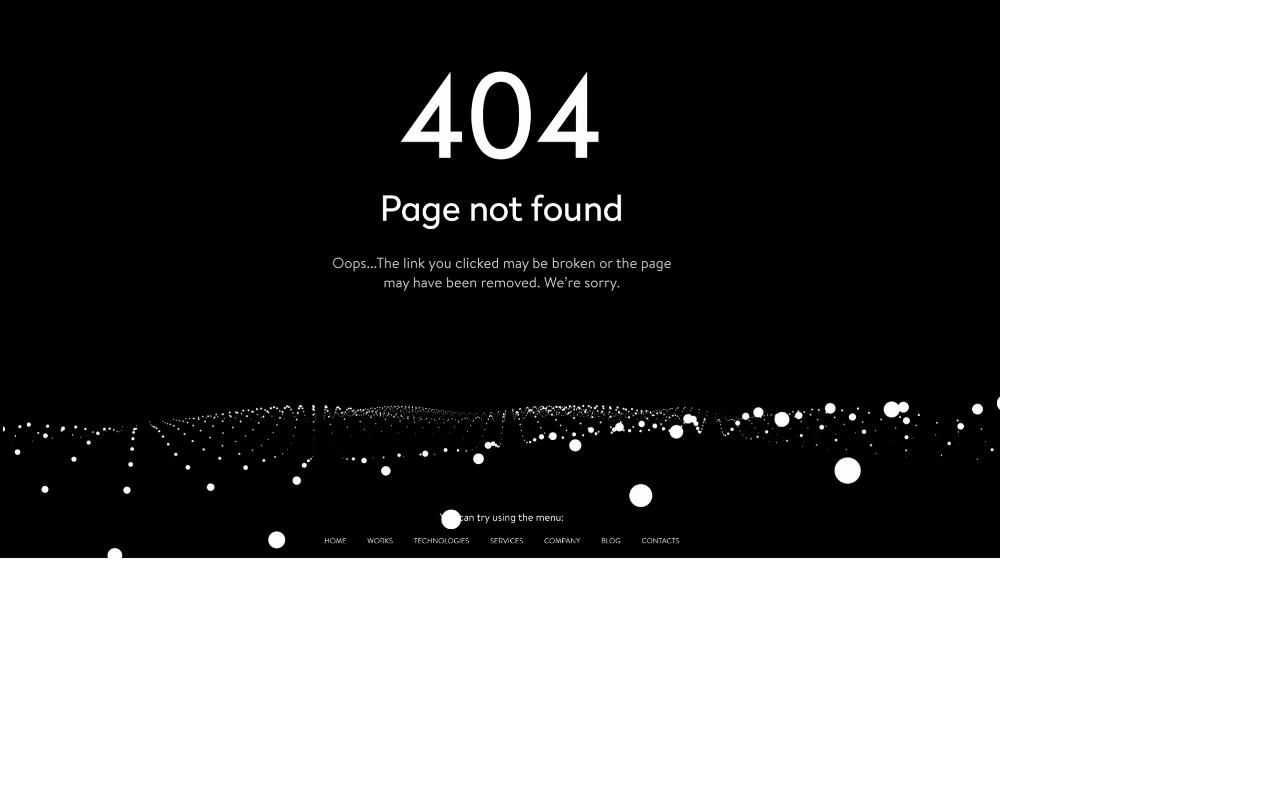
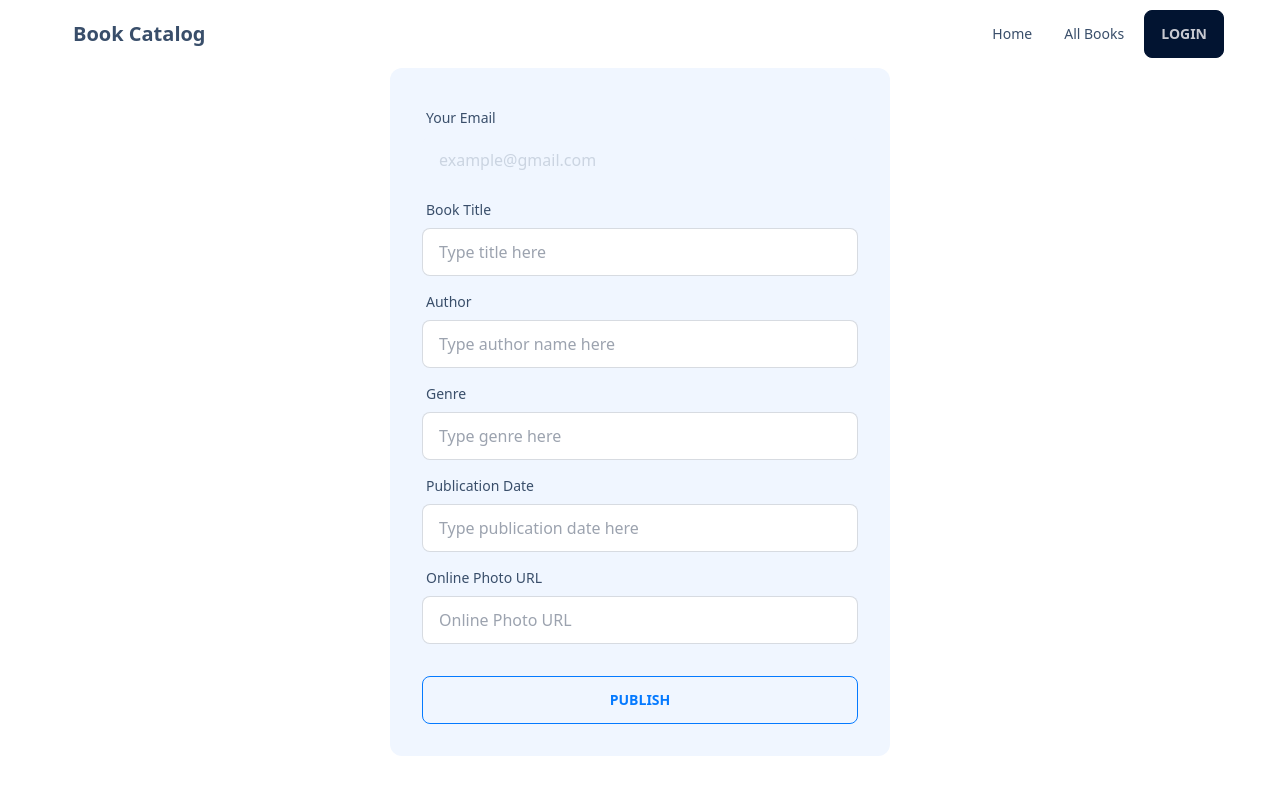
Before and after one commit to zillurahman10/book-catalog, a React (Vite) app: page /editbook/1 in a window 1280 px wide. Shown: the top 794 px of the page. Built offline with nearby package versions, Linux system fonts and the light colour scheme; no server answers.

Commit message:
Some files are changed

```diff
--- a/src/Shared/Header.tsx
+++ b/src/Shared/Header.tsx
@@ -14,9 +14,6 @@ const Header = () => {
       </li>
       <li>
         <Link to="/allbooks">All Books</Link>
-      </li>
-      <li>
-        <a>Item 1</a>
       </li>
     </>
   );
@@ -48,7 +45,7 @@ const Header = () => {
               {menuItems}
             </ul>
           </div>
-          <a className="btn btn-ghost normal-case text-xl">daisyUI</a>
+          <a className="btn btn-ghost normal-case text-xl">Book Catalog</a>
         </div>
 
         <div className="navbar-end">
--- a/src/pages/AddBook/AddBook.tsx
+++ b/src/pages/AddBook/AddBook.tsx
@@ -11,7 +11,7 @@ const AddBook = () => {
 
     const email = e.target.email.value;
     const title = e.target.title.value;
-    const authorName = e.target.author.value;
+    const author = e.target.author.value;
     const genre = e.target.genre.value;
     const publicationDate = e.target.publicationDate.value;
     const reviews = [];
@@ -20,7 +20,7 @@ const AddBook = () => {
     const data = {
       email,
       title,
-      authorName,
+      author,
       genre,
       publicationDate,
       reviews,
--- a/src/pages/AllBooks/AllBooks.tsx
+++ b/src/pages/AllBooks/AllBooks.tsx
@@ -22,7 +22,9 @@ const AllBooks = () => {
 
   if (isLoading) {
     return (
-      <span className="loading loading-dots loading-lg text-center"></span>
+      <div className="flex justify-center items-center h-screen">
+        <span className="loading loading-spinner loading-lg"></span>
+      </div>
     );
   }
 
--- a/src/pages/BookDetail/BookDetail.tsx
+++ b/src/pages/BookDetail/BookDetail.tsx
@@ -1,5 +1,5 @@
 import React from "react";
-import { useParams } from "react-router-dom";
+import { Link, useParams } from "react-router-dom";
 import {
   useDeleteBookMutation,
   useGetSingleBooksQuery,
@@ -22,7 +22,10 @@ const BookDetail = () => {
     return <span className="loading loading-ring loading-lg"></span>;
   }
 
-  const handlePostReview = (e) => {
+  const handlePostReview = (e: {
+    preventDefault: () => void;
+    target: { review: { value: any } };
+  }) => {
     e.preventDefault();
 
     const review = e.target.review.value;
@@ -57,7 +60,12 @@ const BookDetail = () => {
               </p>
               {user?.email === data?.email ? (
                 <>
-                  <button className="btn btn-primary mr-5">Edit</button>
+                  <Link
+                    to={`/editbook/${data?._id}`}
+                    className="btn btn-primary mr-5"
+                  >
+                    Edit
+                  </Link>
                   <button className="btn btn-error">Delete</button>
                 </>
               ) : (
@@ -66,9 +74,12 @@ const BookDetail = () => {
                     className="tooltip"
                     data-tip="You are not the creator of this book so you cannot edit this book"
                   >
-                    <button className="btn btn-primary mr-5 btn-disabled">
+                    <Link
+                      to={`/editbooks/${data?._id}`}
+                      className="btn btn-primary mr-5 btn-disabled"
+                    >
                       Edit
-                    </button>
+                    </Link>
                   </div>
                   <div
                     className="tooltip"
--- a/src/pages/CreateAccount/Login.tsx
+++ b/src/pages/CreateAccount/Login.tsx
@@ -5,11 +5,14 @@ import {
   useSignInWithEmailAndPassword,
   useSignInWithGoogle,
 } from "react-firebase-hooks/auth";
+import { Link, useNavigate } from "react-router-dom";
 
 const Login = () => {
   const [signInWithEmailAndPassword, user, loading, error] =
     useSignInWithEmailAndPassword(auth);
-  const [signInWithGoogle] = useSignInWithGoogle(auth);
+  const [signInWithGoogle, googleUser, googleLoading, googleError] =
+    useSignInWithGoogle(auth);
+  const navigate = useNavigate();
 
   const handleUserLogin = (e) => {
     // code to register user
@@ -20,14 +23,28 @@ const Login = () => {
     signInWithEmailAndPassword(email, password);
   };
 
-  // console.log(gUser);
-  console.log(user);
+  if (loading || googleLoading) {
+    return (
+      <div className="flex justify-center items-center h-screen">
+        <span className="loading loading-spinner loading-lg"></span>
+      </div>
+    );
+  }
+
+  if (user || googleUser) {
+    navigate("/");
+  }
   return (
     <div className="hero min-h-screen">
       <div className="hero-content flex-col lg:flex-row">
         <img src={registerPhoto} className="max-w-sm rounded-lg shadow-2xl" />
         <div className="card flex-shrink-0 w-full max-w-sm shadow-2xl bg-base-100">
           <form onSubmit={handleUserLogin} className="card-body">
+            {googleError || error ? (
+              <p className="text-red-600 text-center font-bold">
+                Email or password is incorrect
+              </p>
+            ) : null}
             <div className="form-control">
               <label className="label">
                 <span className="label-text">Email</span>
@@ -61,6 +78,12 @@ const Login = () => {
               SIGN IN WITH GOOGLE
             </button>
           </form>
+          <p className="text-center mb-5">
+            Don't have a account ?
+            <Link className="underline text-blue-500" to="/signup">
+              Create a account
+            </Link>
+          </p>
         </div>
       </div>
     </div>
--- a/src/pages/CreateAccount/Signup.tsx
+++ b/src/pages/CreateAccount/Signup.tsx
@@ -5,11 +5,14 @@ import {
   useCreateUserWithEmailAndPassword,
   useSignInWithGoogle,
 } from "react-firebase-hooks/auth";
+import { Link, useNavigate } from "react-router-dom";
 
 const Signup = () => {
-  const [createUserWithEmailAndPassword, user] =
+  const [createUserWithEmailAndPassword, user, loading] =
     useCreateUserWithEmailAndPassword(auth);
-  const [signInWithGoogle] = useSignInWithGoogle(auth);
+  const [signInWithGoogle, googleUser, googleLoading] =
+    useSignInWithGoogle(auth);
+  const navigate = useNavigate();
 
   const handleUserRegistration = (e) => {
     // code to register user
@@ -19,6 +22,18 @@ const Signup = () => {
 
     createUserWithEmailAndPassword(email, password);
   };
+
+  if (loading || googleLoading) {
+    return (
+      <div className="flex justify-center items-center h-screen">
+        <span className="loading loading-spinner loading-lg"></span>
+      </div>
+    );
+  }
+
+  if (user || googleUser) {
+    navigate("/");
+  }
 
   // console.log(gUser);
   console.log(user);
@@ -65,6 +80,12 @@ const Signup = () => {
               SIGN IN WITH GOOGLE
             </button>
           </form>
+          <p className="text-center mb-5">
+            Already have a account?
+            <Link className="underline text-blue-500" to="/login">
+              just login
+            </Link>
+          </p>
         </div>
       </div>
     </div>
--- /dev/null
+++ b/src/pages/EditBook/EditBook.tsx
@@ -0,0 +1,103 @@
+import React from "react";
+import { useParams } from "react-router-dom";
+import Header from "../../Shared/Header";
+import { useGetSingleBooksQuery } from "../../redux/api/apiSlice";
+
+const EditBook = () => {
+  const id = useParams();
+  console.log(id.id);
+  const { data, isLoading, isError } = useGetSingleBooksQuery(id.id);
+  console.log(data);
+
+  return (
+    <div>
+      <Header></Header>
+      <div className="w-[500px] mx-auto bg-base-200 rounded-xl">
+        <form className="card-body">
+          <div className="form-control">
+            <label className="label">
+              <span className="label-text">Your Email</span>
+            </label>
+            <input
+              type="email"
+              name="email"
+              value={data?.email}
+              disabled
+              placeholder="example@gmail.com"
+              className="input input-bordered"
+            />
+          </div>
+          <div className="form-control">
+            <label className="label">
+              <span className="label-text">Book Title</span>
+            </label>
+            <input
+              type="text"
+              name="title"
+              value={data?.title}
+              placeholder="Type title here"
+              className="input input-bordered"
+            />
+          </div>
+          <div className="form-control">
+            <label className="label">
+              <span className="label-text">Author</span>
+            </label>
+            <input
+              type="text"
+              name="author"
+              value={data?.author}
+              placeholder="Type author name here"
+              className="input input-bordered"
+            />
+          </div>
+          <div className="form-control">
+            <label className="label">
+              <span className="label-text">Genre</span>
+            </label>
+            <input
+              type="text"
+              name="genre"
+              value={data?.genre}
+              placeholder="Type genre here"
+              className="input input-bordered"
+            />
+          </div>
+          <div className="form-control">
+            <label className="label">
+              <span className="label-text">Publication Date</span>
+            </label>
+            <input
+              type="text"
+              name="publicationDate"
+              value={data?.publicationDate}
+              placeholder="Type publication date here"
+              className="input input-bordered"
+            />
+          </div>
+          <div className="form-control">
+            <label className="label">
+              <span className="label-text">Online Photo URL</span>
+            </label>
+            <input
+              type="text"
+              name="photoURL"
+              value={data?.photoURL}
+              placeholder="Online Photo URL"
+              className="input input-bordered"
+            />
+          </div>
+          <div className="form-control mt-6">
+            <input
+              className="btn btn-primary btn-outline"
+              type="submit"
+              value="Publish"
+            />
+          </div>
+        </form>
+      </div>
+    </div>
+  );
+};
+
+export default EditBook;
--- a/src/redux/api/apiSlice.ts
+++ b/src/redux/api/apiSlice.ts
@@ -2,7 +2,7 @@ import { createApi, fetchBaseQuery } from "@reduxjs/toolkit/query/react";
 
 export const api = createApi({
   reducerPath: "api",
-  baseQuery: fetchBaseQuery({ baseUrl: "http://localhost:5000/" }),
+  baseQuery: fetchBaseQuery({ baseUrl: "http://localhost:5000" }),
   endpoints: (builder) => ({
     getAllBooks: builder.query({
       query: () => "/books",
@@ -23,6 +23,20 @@ export const api = createApi({
         method: "DELETE",
       }),
     }),
+    updateBook: builder.mutation({
+      query: ({ id, data }) => ({
+        url: `/books/${id}`,
+        method: "PATCH",
+        body: data,
+      }),
+    }),
+    postComment: builder.mutation({
+      query: ({ id, data }) => ({
+        url: `/comment/${id}`,
+        method: "POST",
+        body: data,
+      }),
+    }),
   }),
 });
 
--- a/src/routes/index.tsx
+++ b/src/routes/index.tsx
@@ -9,6 +9,7 @@ import Login from "../pages/CreateAccount/Login";
 import AllBooks from "../pages/AllBooks/AllBooks";
 import BookDetail from "../pages/BookDetail/BookDetail";
 import AddBook from "../pages/AddBook/AddBook";
+import EditBook from "../pages/EditBook/EditBook";
 
 const routes = createBrowserRouter([
   {
@@ -22,6 +23,10 @@ const routes = createBrowserRouter([
   {
     path: "/allbooks",
     element: <AllBooks />,
+  },
+  {
+    path: "/editbook/:id",
+    element: <EditBook />,
   },
   {
     path: "/addbook",
```
